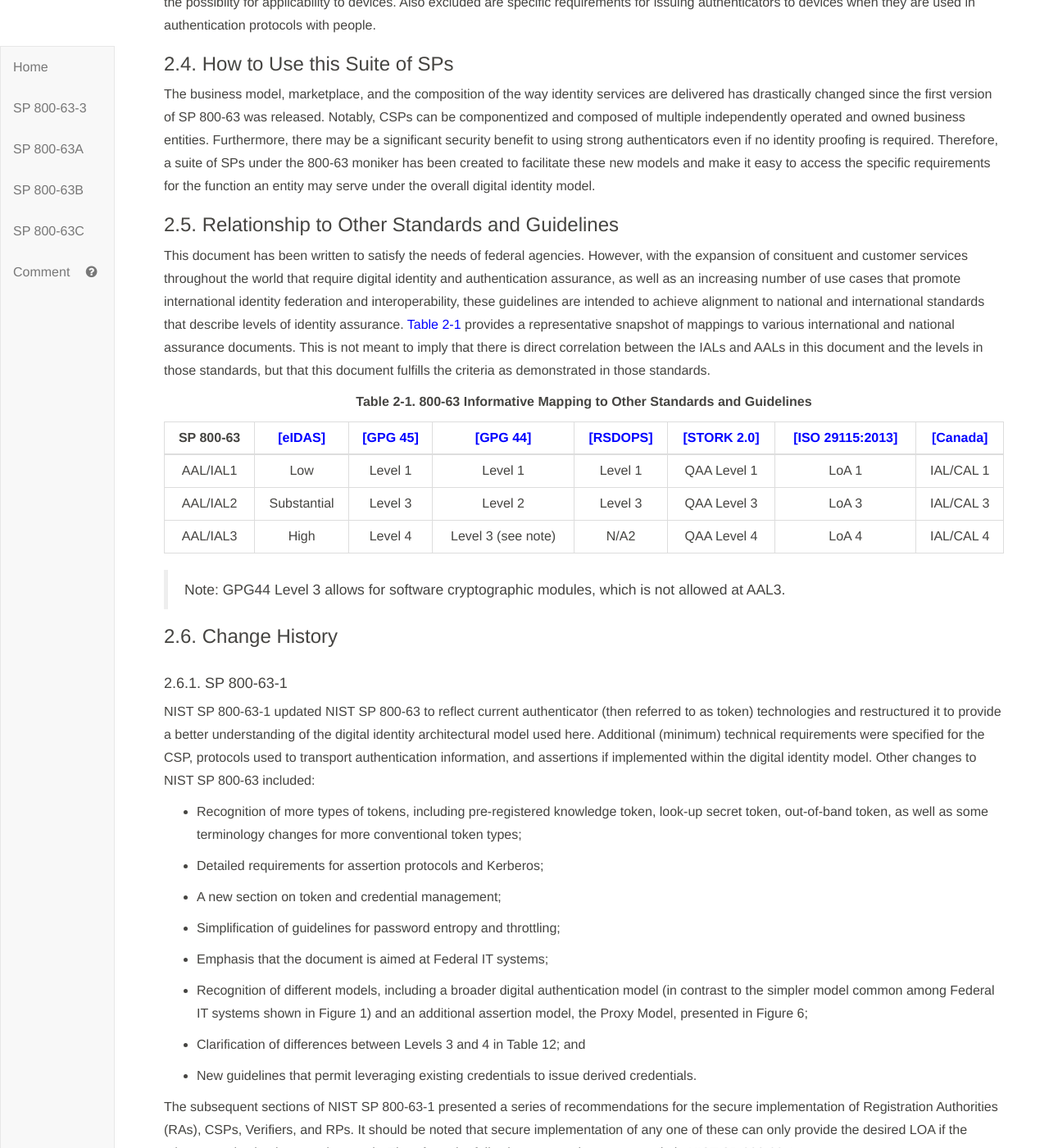
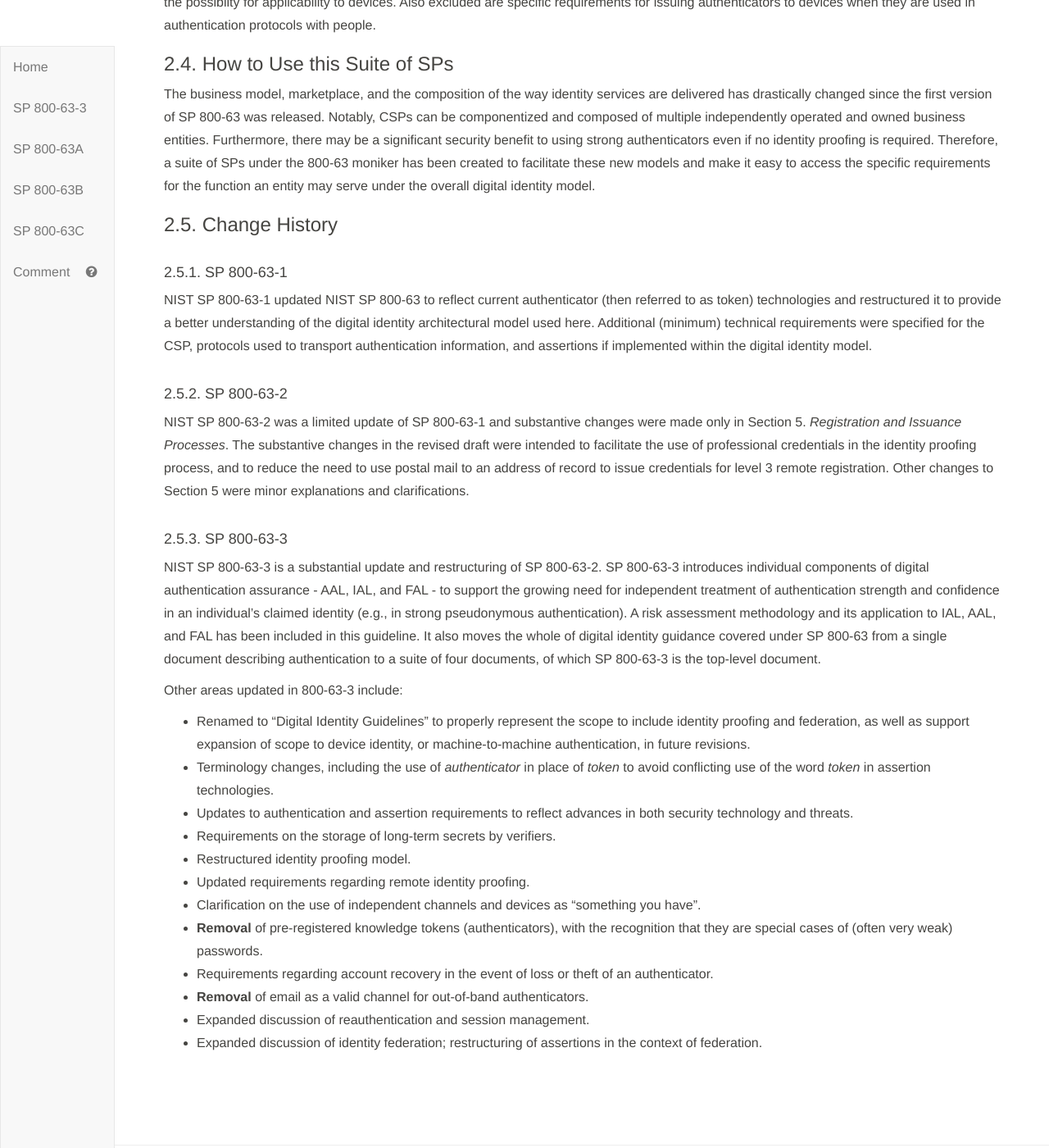
Before and after one commit to usnistgov/800-63-3, a Jekyll site: the page built from sp800-63-3/sec1_2_introduction.md, in a window 1280 px wide and 1400 px high, scrolled down 3537 px. Shown: the whole window at 82% size. Built offline with Jekyll 4.4.1, drawn with Linux system fonts in a browser that asks for light colours; our own code applies the rules of GitHub Pages for plain Markdown files; some of the changed text lies outside the part shown.

Commit message:
Finishes all of Mike’s comments for -3

```diff
--- a/sp800-63-3/sec1_2_introduction.md
+++ b/sp800-63-3/sec1_2_introduction.md
@@ -100,69 +100,17 @@
 
 The business model, marketplace, and the composition of the way identity services are delivered has drastically changed since the first version of SP 800-63 was released. Notably, CSPs can be componentized and composed of multiple independently operated and owned business entities. Furthermore, there may be a significant security benefit to using strong authenticators even if no identity proofing is required. Therefore, a suite of SPs under the 800-63 moniker has been created to facilitate these new models and make it easy to access the specific requirements for the function an entity may serve under the overall digital identity model.
 
-### 2.5. Relationship to Other Standards and Guidelines
+### 2.5. Change History
 
-This document has been written to satisfy the needs of federal agencies. However, with the expansion of consituent and customer services throughout the world that require digital identity and authentication assurance, as well as an increasing number of use cases that promote international identity federation and interoperability, these guidelines are intended to achieve alignment to national and international standards that describe levels of identity assurance. [Table 2-1](#63Sec2-Table1) provides a representative snapshot of mappings to various international and national assurance documents. This is not meant to imply that there is direct correlation between the IALs and AALs in this document and the levels in those standards, but that this document fulfills the criteria as demonstrated in those standards.
+#### 2.5.1. SP 800-63-1
 
-<a name="63Sec2-Table1"></a>
+NIST SP 800-63-1 updated NIST SP 800-63 to reflect current authenticator (then referred to as token) technologies and restructured it to provide a better understanding of the digital identity architectural model used here. Additional (minimum) technical requirements were specified for the CSP, protocols used to transport authentication information, and assertions if implemented within the digital identity model.
 
-<div class="text-center" markdown="1">
-
-**Table 2-1.  800-63 Informative Mapping to Other Standards and Guidelines**
-
-</div>
-
-SP 800-63|[[eIDAS]](#eIDAS)|[[GPG 45]](#GPG45)|[[GPG 44]](#GPG44)|[[RSDOPS]](#RSDOPS)|[[STORK 2.0]](#STORK2.0)|[[ISO 29115:2013]](#ISO29115)|[[Canada]](#Canada)
-:---------:|:----:|:----:|:----:|:----:|:-------:|:--------:|:-------:|:------------------:
-AAL/IAL1|Low|Level 1|Level 1|Level 1|QAA Level 1|LoA 1|IAL/CAL 1
-AAL/IAL2|Substantial|Level 3|Level 2|Level 3|QAA Level 3|LoA 3|IAL/CAL 3
-AAL/IAL3|High|Level 4|Level 3 (see note)|N/A2|QAA Level 4|LoA 4|IAL/CAL 4
-
-> Note: GPG44 Level 3 allows for software cryptographic modules, which is not allowed at AAL3.
-
-### 2.6. Change History
-
-#### 2.6.1. SP 800-63-1
-
-NIST SP 800-63-1 updated NIST SP 800-63 to reflect current authenticator (then referred to as token) technologies and restructured it to provide a better understanding of the digital identity architectural model used here. Additional (minimum) technical requirements were specified for the CSP, protocols used to transport authentication information, and assertions if implemented within the digital identity model. Other changes to NIST SP 800-63 included:
-
--   Recognition of more types of tokens, including pre-registered
-    knowledge token, look-up secret token, out-of-band token, as well
-    as some terminology changes for more conventional token types;
-
--   Detailed requirements for assertion protocols and Kerberos;
-
--   A new section on token and credential management;
-
--   Simplification of guidelines for password entropy and throttling;
-
--   Emphasis that the document is aimed at Federal IT systems;
-
--   Recognition of different models, including a broader digital authentication model (in contrast to the simpler model common among Federal IT systems shown in Figure 1) and an additional assertion model, the Proxy Model, presented in Figure 6;
-
--   Clarification of differences between Levels 3 and 4 in Table 12; and
-
--   New guidelines that permit leveraging existing credentials to issue derived credentials.
-
-The subsequent sections of NIST SP 800-63-1 presented a series of recommendations for the secure implementation of Registration Authorities (RAs), CSPs, Verifiers,
-and RPs. It should be noted that secure implementation of any one of these can only provide the desired LOA if the others are also implemented securely. Therefore, the following assumptions were made in NIST SP 800-63-1:
-
--   RAs, CSPs, and Verifiers are trusted entities. Agencies implementing any of the above trusted entities have some assurance that all other trusted entities with which the agency interacts are also implemented appropriately for the desired security level.
-
--   The RP is not considered a trusted entity. However, in some authentication systems the Verifier maintains a relationship with the RP to facilitate secure communications and may employ security controls which only attain their full value when the RP acts responsibly. The subscriber also trusts the RP to properly perform the requested service and to follow all relevant privacy policy.
-
--   It is assumed that there exists a process of certification through which agencies can obtain the above assurance for trusted entities which they do not implement themselves.
-
--   A trusted entity is considered to be implemented appropriately if it complies with the recommendations in this document and does not behave maliciously.
-
--   While it is generally assumed that trusted entities will not behave maliciously, this document does contain some recommendations to
-    reduce and isolate any damage done by a malicious or negligent trusted entity.
-
-#### 2.6.2. SP 800-63-2
+#### 2.5.2. SP 800-63-2
 
 NIST SP 800-63-2 was a limited update of SP 800-63-1 and substantive changes were made only in Section 5. *Registration and Issuance Processes*. The substantive changes in the revised draft were intended to facilitate the use of professional credentials in the identity proofing process, and to reduce the need to use postal mail to an address of record to issue credentials for level 3 remote registration. Other changes to Section 5 were minor explanations and clarifications.
 
-#### 2.6.3. SP 800-63-3
+#### 2.5.3. SP 800-63-3
 
 NIST SP 800-63-3 is a substantial update and restructuring of SP 800-63-2. SP 800-63-3 introduces individual components of digital authentication assurance - AAL, IAL, and FAL - to support the growing need for independent treatment of authentication strength and confidence in an individual's claimed identity (e.g., in strong pseudonymous authentication). A risk assessment methodology and its application to IAL, AAL, and FAL has been included in this guideline. It also moves the whole of digital identity guidance covered under SP 800-63 from a single document describing authentication to a suite of four documents, of which SP 800-63-3 is the top-level document.
 
@@ -175,8 +123,8 @@
 -  Restructured identity proofing model.
 -	Updated requirements regarding remote identity proofing.
 -	Clarification on the use of independent channels and devices as "something you have".
--	Removal of pre-registered knowledge tokens (authenticators), with the recognition that they are special cases of (often very weak) passwords.
+-	**Removal** of pre-registered knowledge tokens (authenticators), with the recognition that they are special cases of (often very weak) passwords.
 -	Requirements regarding account recovery in the event of loss or theft of an authenticator.
--	Removal of email as a valid channel for out-of-band authenticators.
+-	**Removal** of email as a valid channel for out-of-band authenticators.
 -   Expanded discussion of reauthentication and session management.
 -   Expanded discussion of identity federation; restructuring of assertions in the context of federation.
```
Also changed, not shown: sp800-63-3/cover.md (+2 -2 lines), sp800-63-3/definitions.md (+1 -1 lines), sp800-63-3/sec4_model.md (+2 -2 lines).
